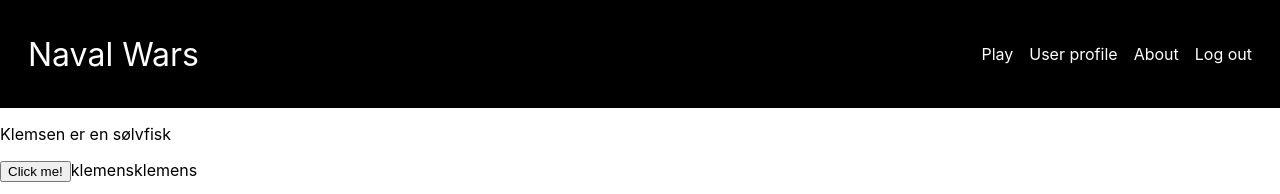
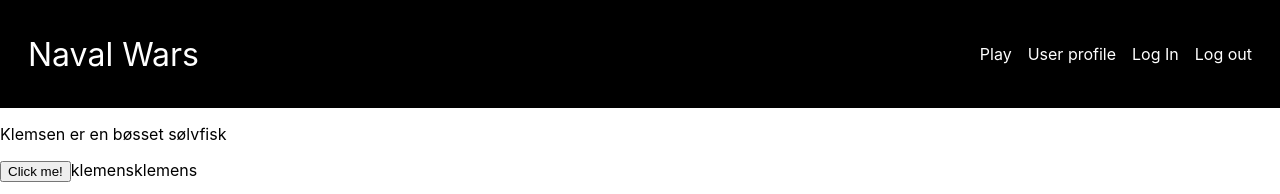
Before and after one commit to MarinoLinic/NavalWars, a Next.js app: page /klemsen in a window 1280 px wide. Shown: the top 194 px of the page. Built offline with nearby package versions, Linux system fonts and the light colour scheme.

Commit message:
Implemented authentication and made klemsen into en bøsset sølvfisk

```diff
--- a/package.json
+++ b/package.json
@@ -9,6 +9,7 @@
     "lint": "next lint"
   },
   "dependencies": {
+    "@auth0/nextjs-auth0": "^1.9.1",
     "next": "^12.2.2",
     "react": "^18.2.0",
     "react-dom": "^18.2.0"
--- a/pages/_app.tsx
+++ b/pages/_app.tsx
@@ -1,10 +1,11 @@
 import '../styles/globals.css'
 import type { AppProps } from 'next/app'
 import Link from 'next/link'
+import { UserProvider } from '@auth0/nextjs-auth0'
 
 function MyApp({ Component, pageProps }: AppProps) {
 	return (
-		<>
+		<UserProvider>
 			<div className="navigation text-white">
 				<div className="nav-title pull-left">
 					<Link href="/">Naval Wars</Link>
@@ -19,17 +20,17 @@ function MyApp({ Component, pageProps }: AppProps) {
 					</li>
 
 					<li className="nav-button">
-						<Link href="/klemsen">About</Link>
+						<Link href="/api/auth/login">Log In</Link>
 					</li>
 
 					<li className="nav-button">
-						<Link href="/klemsen">Log out</Link>
+						<Link href="/api/auth/logout">Log out</Link>
 					</li>
 				</ul>
 			</div>
 
 			<Component {...pageProps} />
-		</>
+		</UserProvider>
 	)
 }
 
--- /dev/null
+++ b/pages/api/auth/[...auth0].js
@@ -0,0 +1,3 @@
+import { handleAuth } from "@auth0/nextjs-auth0";
+
+export default handleAuth();
--- a/pages/klemsen.tsx
+++ b/pages/klemsen.tsx
@@ -6,7 +6,7 @@ function Cornelius() {
 	console.log(useState('klemens')[0])
 	return (
 		<div>
-			<p>Klemsen er en sølvfisk</p>
+			<p>Klemsen er en bøsset sølvfisk</p>
 			<button onClick={() => setklemens(klemens + 's')}>Click me!</button>
 			{useState('klemens')[0]}
 			{klemens}
```
Also changed, not shown: 1 other file (tests, documents, lock files or other folders).
